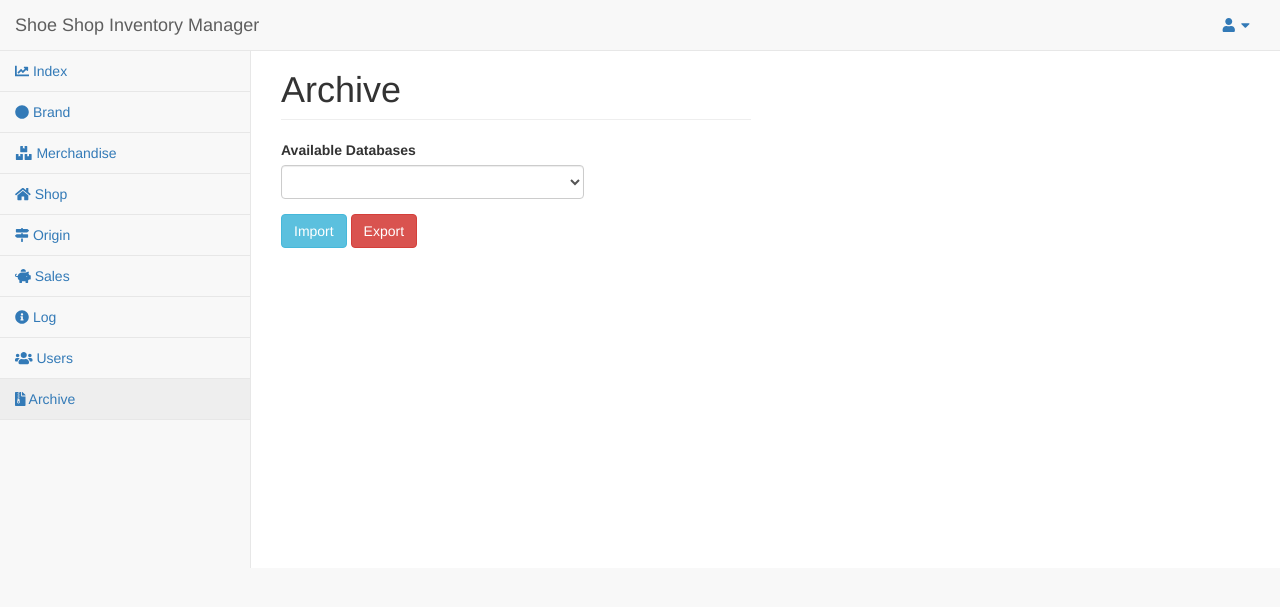
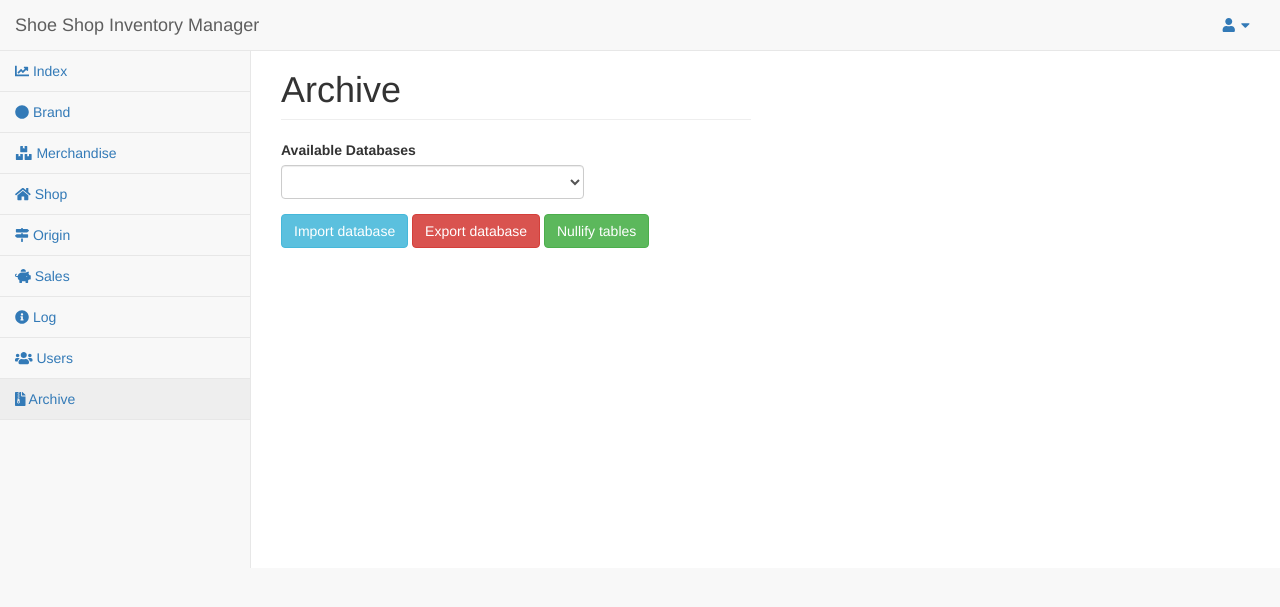
Before and after one commit to IvoNikolov/shoe-shop-inventory-manager, a PHP site: page /contents/pages/archive.php in a window 1280 px wide. Shown: the top 607 px of the page. Run offline with PHP 8.4, Linux system fonts and the light colour scheme; the template is opened without the code that fills it, so the values that code supplies are empty; the visitor is signed in with stand-in values (Sample User, id 1); some libraries are stand-ins or nearby versions.

Commit message:
Add nullify button in archive

```diff
--- a/shoe-shop-inventory-manager/contents/pages/archive.php
+++ b/shoe-shop-inventory-manager/contents/pages/archive.php
@@ -142,8 +142,10 @@ include_once '../includes/header.php';
     <div class="row">
         <div class="col-lg-6">
         	<div class="form-group">
-            	<button class="btn btn-info" type="submit" name="import" value="import"> Import</button>
-            	<button class="btn btn-danger" type="submit" name="export" value="export"> Export</button>
+            	<button class="btn btn-info" type="submit" name="import" value="import"> Import database</button>
+            	<button class="btn btn-danger" type="submit" name="export" value="export"> Export database</button>
+				 <button class="btn btn-success" type="submit" name="nullify" value="nullify"> Nullify tables</button>
+
             </div>
         </div>
     </div>
```
